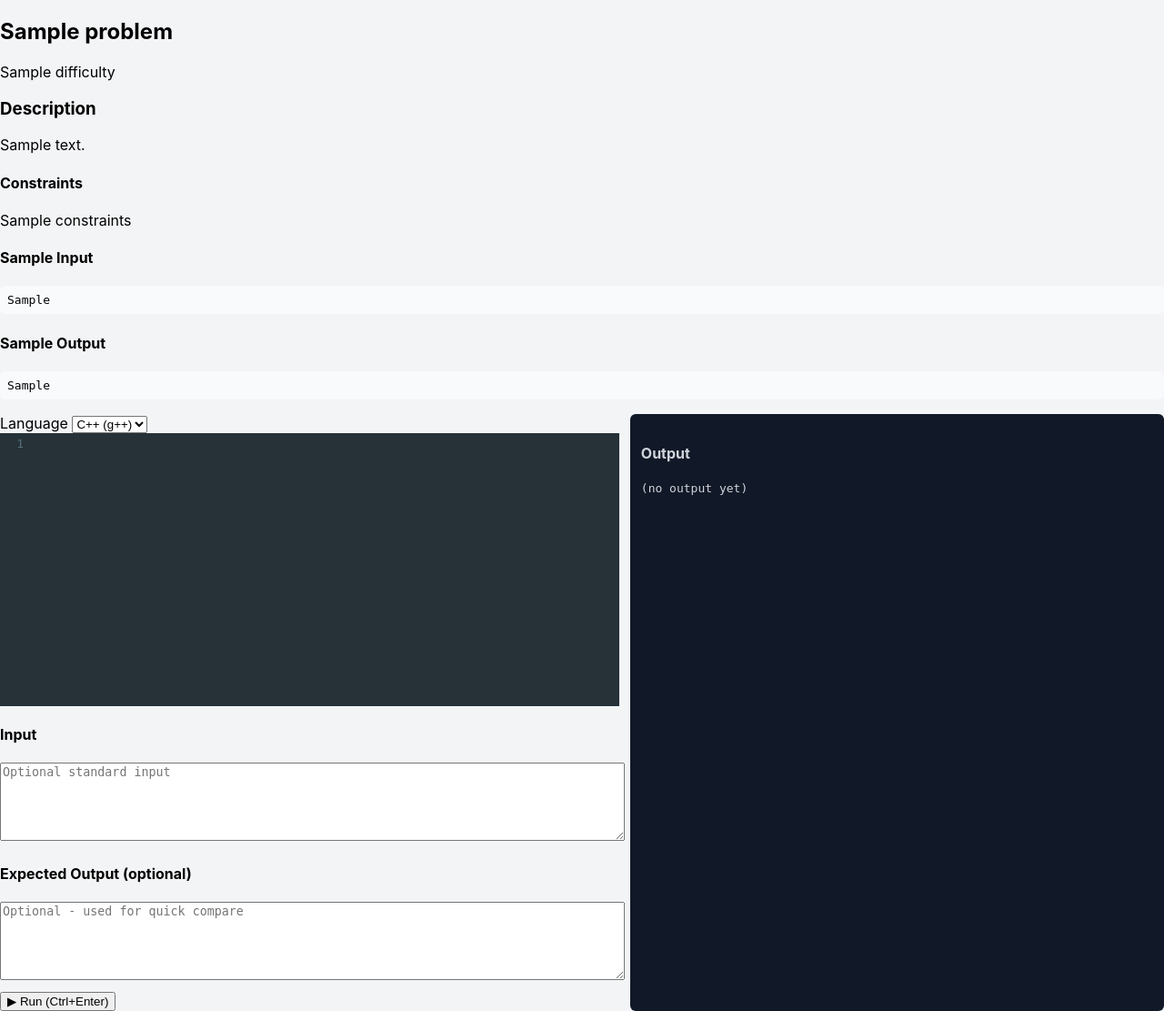
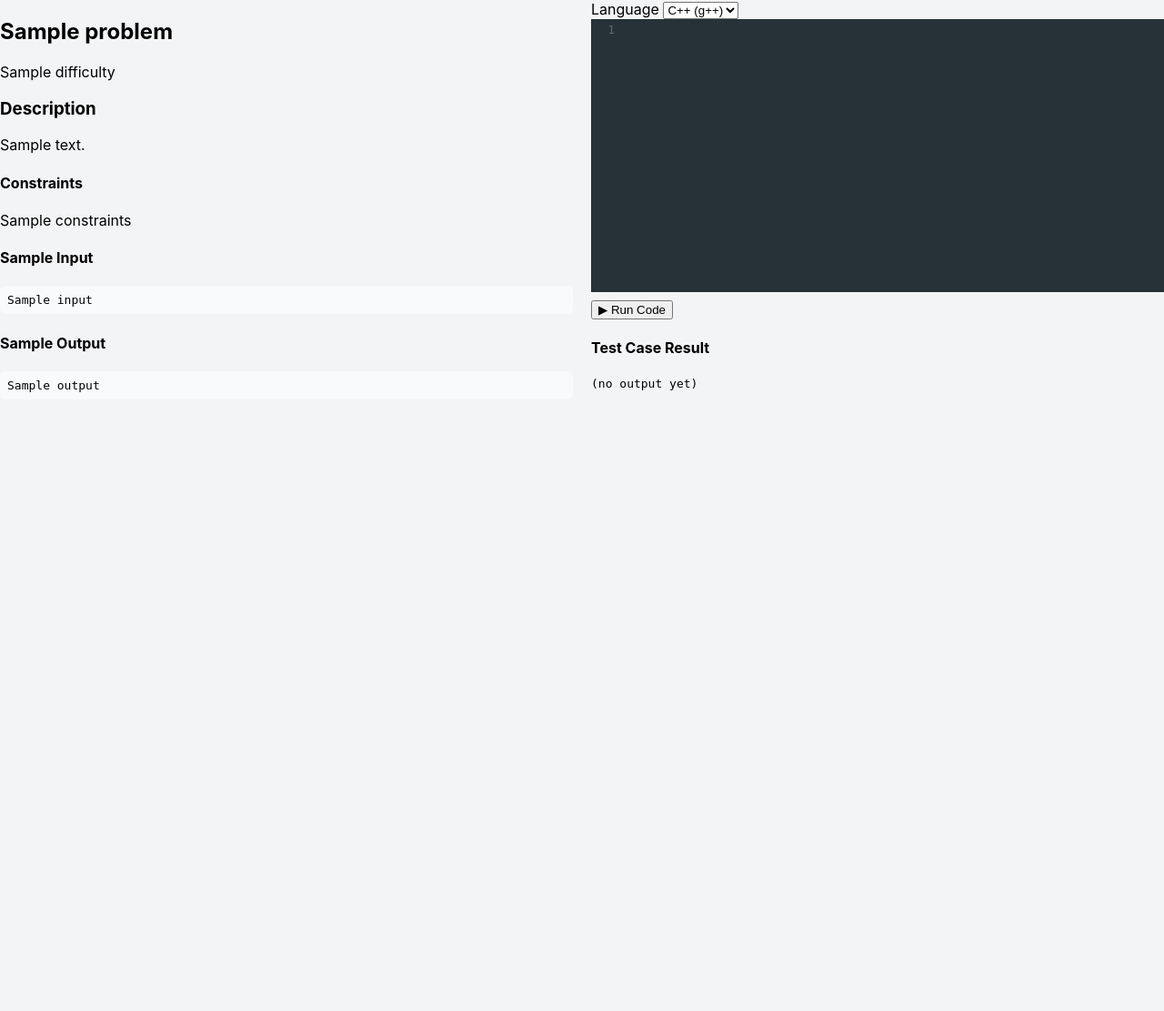
Before and after one commit to Nikhil-K09/fire-coding, a Flask app: template app/templates/problem.html in a window 1280 px wide. Shown: the part 40-1151 px from the top of the page at 91% size. After the commit the page ends 471 px from the top, so only its background shows below. Run offline with Flask 2, Linux system fonts and the light colour scheme; the template is opened without the code that fills it: most values are stand-ins (such as "Sample title", 1, 10 or a date in 2020).

Commit message:
test cases

```diff
--- a/app/static/js/editor.js
+++ b/app/static/js/editor.js
@@ -1,4 +1,3 @@
-// editor.js
 const langModes = {
   '54': 'text/x-c++src',
   '71': 'python',
@@ -10,10 +9,8 @@ const langModes = {
 
 const langSelect = document.getElementById('lang');
 const stdoutEl = document.getElementById('output');
-const stdinEl = document.getElementById('stdin');
-const expectedEl = document.getElementById('expected_output');
+const textarea = document.getElementById('editor');
 
-const textarea = document.getElementById('editor');
 let editor = CodeMirror.fromTextArea(textarea, {
   lineNumbers: true,
   mode: langModes[langSelect.value] || 'text/x-c++src',
@@ -25,50 +22,47 @@ let editor = CodeMirror.fromTextArea(textarea, {
   extraKeys: { "Ctrl-Enter": () => runCode() }
 });
 
-// Load starter code
+// load starter code
 function loadStarterFor(langId) {
-  if (STARTER_MAP && STARTER_MAP[langId]) {
-    editor.setValue(STARTER_MAP[langId]);
-  } else {
-    editor.setValue('');
-  }
+  editor.setValue(STARTER_MAP[langId] || '');
 }
 loadStarterFor(langSelect.value);
 
-langSelect.addEventListener('change', (e) => {
+langSelect.addEventListener('change', e => {
   editor.setOption('mode', langModes[e.target.value] || 'text/x-c++src');
   const current = editor.getValue().trim();
   const prevStarter = STARTER_MAP[langSelect.value] || '';
   if (!current || current === prevStarter) loadStarterFor(e.target.value);
 });
 
-// Run / Submit code
+// run code
 async function runCode() {
   const payload = {
     code: editor.getValue(),
     lang: langSelect.value,
-    input: stdinEl.value || '',
-    expected_output: expectedEl.value || '',
     problem_id: PROBLEM_ID
   };
 
-  stdoutEl.textContent = '⚙️ Running...';
+  stdoutEl.textContent = '⚙️ Running...\n';
 
   try {
     const res = await fetch('/submit', {
       method: 'POST',
-      headers: { 'Content-Type': 'application/json' },
+      headers: {'Content-Type':'application/json'},
       body: JSON.stringify(payload)
     });
     const data = await res.json();
 
-    let outputText = `Status: ${data.status || 'Unknown'}\n\n`;
-    if (data.output) outputText += data.output;
-    stdoutEl.textContent = outputText || 'No output';
-  } catch (err) {
+    let line = `Test Case Status: ${data.status}\n`;
+    if (data.stdout) line += `Output:\n${data.stdout}\n`;
+    //if (data.stderr) line += `Error:\n${data.stderr}\n`;
+
+    stdoutEl.textContent = line;
+
+  } catch(err) {
     stdoutEl.textContent = 'Error: ' + err.message;
   }
 }
 
 document.getElementById('run').addEventListener('click', runCode);
-window.addEventListener('keydown', (e) => { if (e.ctrlKey && e.key === 'Enter') runCode(); });
+window.addEventListener('keydown', e => { if(e.ctrlKey && e.key === 'Enter') runCode(); });
--- a/app/templates/problem.html
+++ b/app/templates/problem.html
@@ -1,5 +1,9 @@
 {% extends 'base.html' %}
 {% block content %}
+<div style="display:flex; gap:20px;">
+
+  <!-- LEFT PANEL: problem description -->
+  <div style="flex:1; max-width:50%;">
     <h2>{{ problem.title }}</h2>
     <p class="difficulty">{{ problem.get('difficulty', '') }}</p>
 
@@ -10,22 +14,18 @@
       <h4>Constraints</h4>
       <div>{{ problem.get('constraints', '') }}</div>
 
-    {% if problem.sample_input %}
       <h4>Sample Input</h4>
-      <pre>{{ problem.sample_input }}</pre>
-    {% endif %}
+      <pre>{{ problem.test_case.input }}</pre>
 
-    {% if problem.sample_output %}
       <h4>Sample Output</h4>
-      <pre>{{ problem.sample_output }}</pre>
-    {% endif %}
+      <pre>{{ problem.test_case.output }}</pre>
     </section>
+  </div>
 
-  <section class="editor-area">
-    <div class="left">
+  <!-- RIGHT PANEL: code editor -->
+  <div style="flex:1; max-width:50%;">
     <label for="lang">Language</label>
     <select id="lang">
-        <!-- Judge0 language IDs -->
       <option value="54" selected>C++ (g++)</option>
       <option value="71">Python 3</option>
       <option value="62">Java</option>
@@ -34,41 +34,29 @@
       <option value="46">Bash</option>
     </select>
 
-      <!-- Initial code will be replaced by JS with STARTER_MAP -->
     <textarea id="editor"></textarea>
 
-      <h4>Input</h4>
-      <textarea id="stdin" placeholder="Optional standard input"></textarea>
+    <div class="buttons">
+      <button id="run">▶ Run Code</button>
+    </div>
 
-      <h4>Expected Output (optional)</h4>
-      <textarea id="expected_output" placeholder="Optional - used for quick compare"></textarea>
-
-      <div class="buttons">
-        <button id="run">▶ Run (Ctrl+Enter)</button>
+    <h4>Test Case Result</h4>
+    <pre id="output">(no output yet)</pre>
   </div>
 </div>
 
-    <div class="right">
-      <h4>Output</h4>
-      <pre id="output">(no output yet)</pre>
-    </div>
-  </section>
-
-  <!-- CodeMirror from CDN -->
+<!-- CodeMirror CSS/JS -->
 <link rel="stylesheet" href="https://cdnjs.cloudflare.com/ajax/libs/codemirror/5.65.13/codemirror.min.css">
 <link rel="stylesheet" href="https://cdnjs.cloudflare.com/ajax/libs/codemirror/5.65.13/theme/material.min.css">
 <script src="https://cdnjs.cloudflare.com/ajax/libs/codemirror/5.65.13/codemirror.min.js"></script>
 <script src="https://cdnjs.cloudflare.com/ajax/libs/codemirror/5.65.13/mode/clike/clike.min.js"></script>
 <script src="https://cdnjs.cloudflare.com/ajax/libs/codemirror/5.65.13/mode/python/python.min.js"></script>
+<script src="https://cdnjs.cloudflare.com/ajax/libs/codemirror/5.65.13/addon/edit/closebrackets.min.js"></script>
+<script src="https://cdnjs.cloudflare.com/ajax/libs/codemirror/5.65.13/addon/edit/matchbrackets.min.js"></script>
 
 <script>
-    // Starter code map injected from backend
 const STARTER_MAP = {{ problem.get("starter_code", {}) | tojson | safe }};
 const PROBLEM_ID = "{{ problem['_id'] }}";
 </script>
-  <script src="https://cdnjs.cloudflare.com/ajax/libs/codemirror/5.65.13/addon/edit/closebrackets.min.js"></script>
-  <script src="https://cdnjs.cloudflare.com/ajax/libs/codemirror/5.65.13/addon/edit/matchbrackets.min.js"></script>
 <script src="/static/js/editor.js"></script>
-
-
 {% endblock %}
--- a/run.py
+++ b/run.py
@@ -1,6 +1,8 @@
 from app import create_app
 
 app = create_app()
+# in create_app() or before first request
+app.jinja_env.globals.update(enumerate=enumerate)
 
 if __name__ == '__main__':
     # change host to 0.0.0.0 if you want external access
```
Also changed, not shown: app/routes.py (+41 -77 lines). Lines whose indentation alone changed are shown as unchanged.
